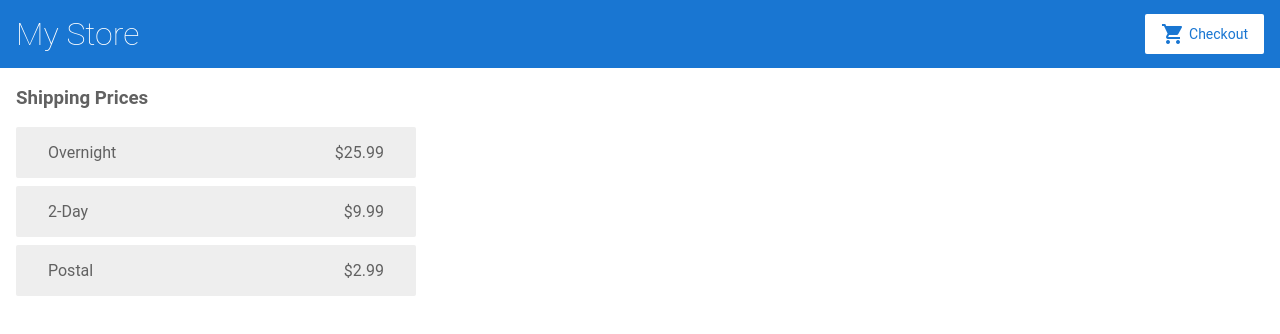
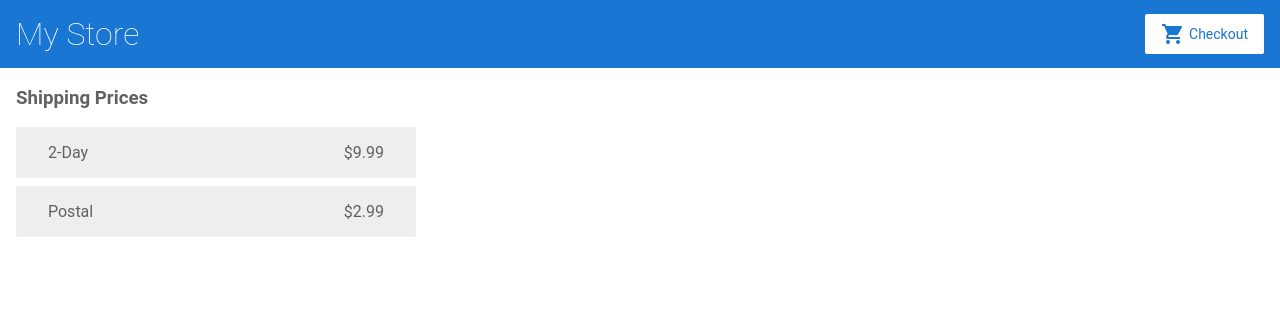
Before and after one commit to lala-lee-jobs/mystore, an Angular app: page /shipping in a window 1280 px wide. Shown: the top 334 px of the page. Built offline with nearby package versions, Linux system fonts and the light colour scheme; data requests are answered from the project's data file.

Commit message:
map 轉換資料流格式 - 只顯示運費<10的資料

```diff
--- a/src/app/shipping/shipping/shipping.component.html
+++ b/src/app/shipping/shipping/shipping.component.html
@@ -1,6 +1,6 @@
 <h3>Shipping Prices</h3>
 
-<div class="shipping-item" *ngFor="let shipping of shippingCosts | async">
+<div class="shipping-item" *ngFor="let shipping of shippingCosts">
   <span>{{ shipping.type }}</span>
   <span>{{ shipping.price | currency }}</span>
 </div>
--- a/src/app/shipping/shipping/shipping.component.ts
+++ b/src/app/shipping/shipping/shipping.component.ts
@@ -1,5 +1,6 @@
 import { Component, OnInit } from '@angular/core';
 import { ShippingService } from '../shipping.service';
+import { map } from 'rxjs/operators';
 
 @Component({
   selector: 'app-shipping',
@@ -15,7 +16,17 @@ export class ShippingComponent implements OnInit {
   ) { }
 
   ngOnInit(): void {
-    this.shippingCosts = this.shippingService.getItems();
+    this.shippingService.getItems()
+    .pipe(
+        map((results: any[]) => {
+          return results.filter(r => r.price < 10);
+        })
+    ).subscribe(
+        (data) => {
+            console.log(data);
+            this.shippingCosts = data;
+        }
+    );
   }
 
 }
```
